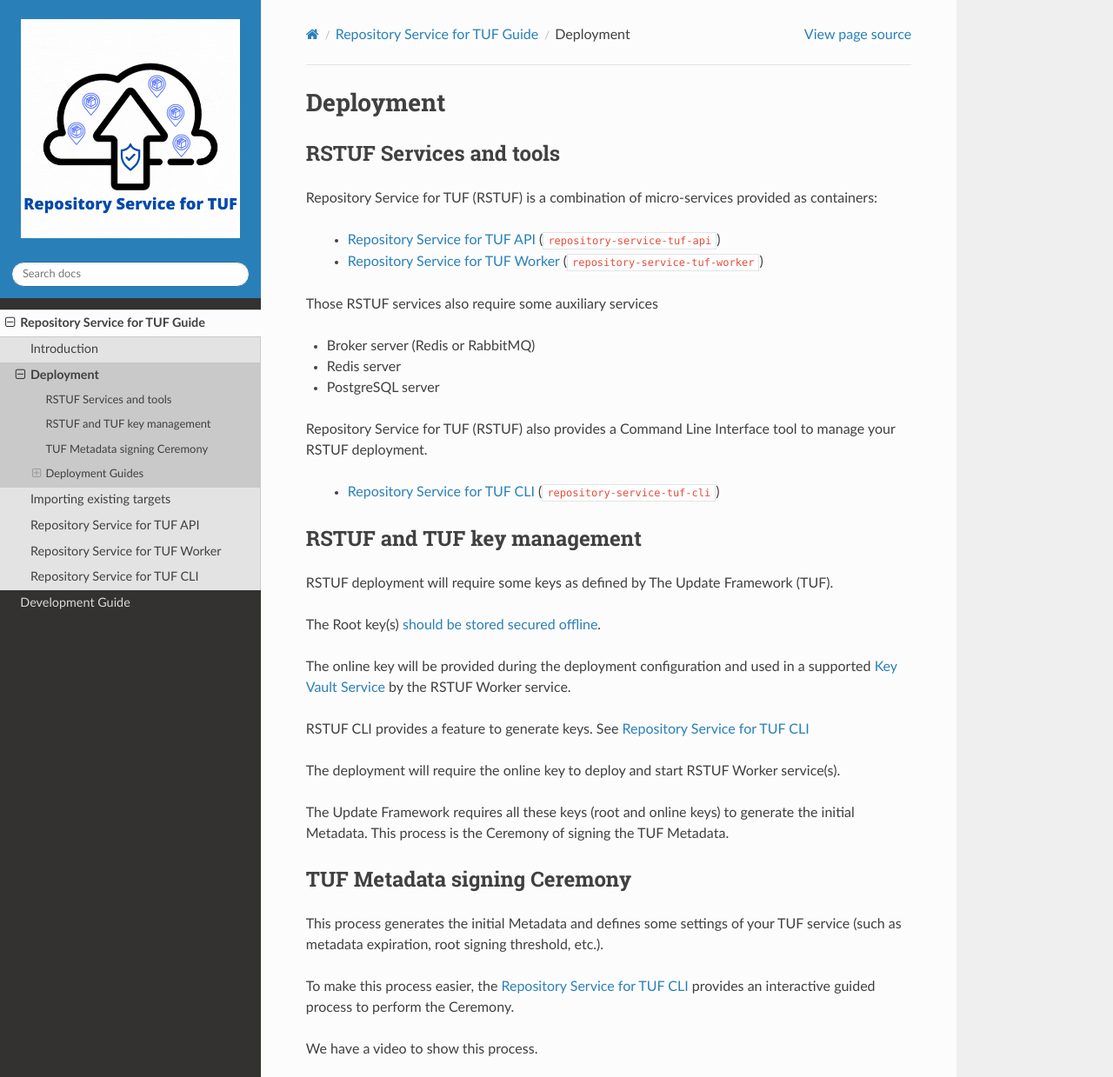
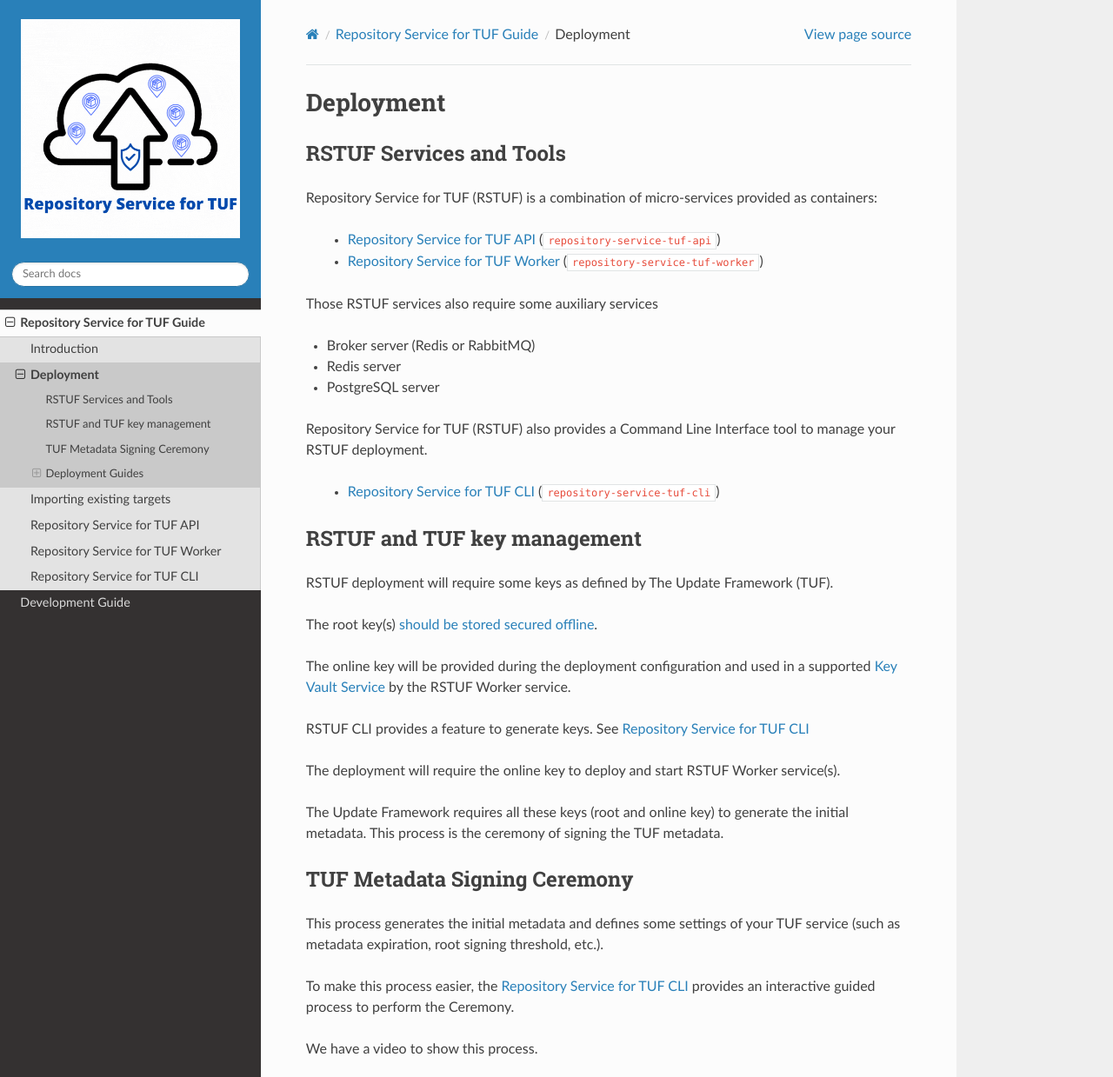
Before and after one commit to repository-service-tuf/repository-service-tuf, a Sphinx documentation site: the page built from docs/source/guide/deployment/index.rst, in a window 1280 px wide and 1400 px high, cut to the strip 0-1239 px from the top of the window. Shown: the whole strip at 87% size. Built offline with Sphinx 7.4.7 and the Read the Docs theme 2.0.0, drawn with Linux system fonts in a browser that asks for light colours.

Commit message:
Apply suggestions texts/English suggestions
Co-authored-by: Martin Vrachev <martin.vrachev@gmail.com>

```diff
--- a/docs/source/guide/deployment/docker-compose.yml
+++ b/docs/source/guide/deployment/docker-compose.yml
@@ -44,7 +44,7 @@ services:
     image: postgres:15.1
     ports:
       - "5433:5432"
-    # do not use it in production, check the Postgres best practices
+    # DO NOT USE IT IN PRODUCTION. Check the Postgres best practices
     environment:
       - POSTGRES_PASSWORD=secret
     volumes:
--- a/docs/source/guide/deployment/index.rst
+++ b/docs/source/guide/deployment/index.rst
@@ -2,7 +2,7 @@
 Deployment
 ==========
 
-RSTUF Services and tools
+RSTUF Services and Tools
 ========================
 
 Repository Service for TUF (RSTUF) is a combination of micro-services provided
@@ -29,7 +29,7 @@ RSTUF and TUF key management
 RSTUF deployment will require some keys as defined by The Update Framework
 (TUF).
 
-The Root key(s)
+The root key(s)
 `should be stored secured offline <https://theupdateframework.github.io/specification/latest/#key-management-and-migration>`_.
 
 The online key will be provided during the deployment configuration and used in
@@ -43,13 +43,13 @@ See :ref:`guide/repository-service-tuf-cli/index:Repository Service for TUF CLI`
 The deployment will require the online key to deploy and start RSTUF Worker
 service(s).
 
-The Update Framework requires all these keys (root and online keys) to generate
-the initial Metadata. This process is the Ceremony of signing the TUF Metadata.
+The Update Framework requires all these keys (root and online key) to generate
+the initial metadata. This process is the ceremony of signing the TUF metadata.
 
-TUF Metadata signing Ceremony
+TUF Metadata Signing Ceremony
 =============================
 
-This process generates the initial Metadata and defines some settings of your
+This process generates the initial metadata and defines some settings of your
 TUF service (such as metadata expiration, root signing threshold, etc.).
 
 To make this process easier,
```
Also changed, not shown: docs/source/guide/deployment/all_in_one.rst (+6 -6 lines).
